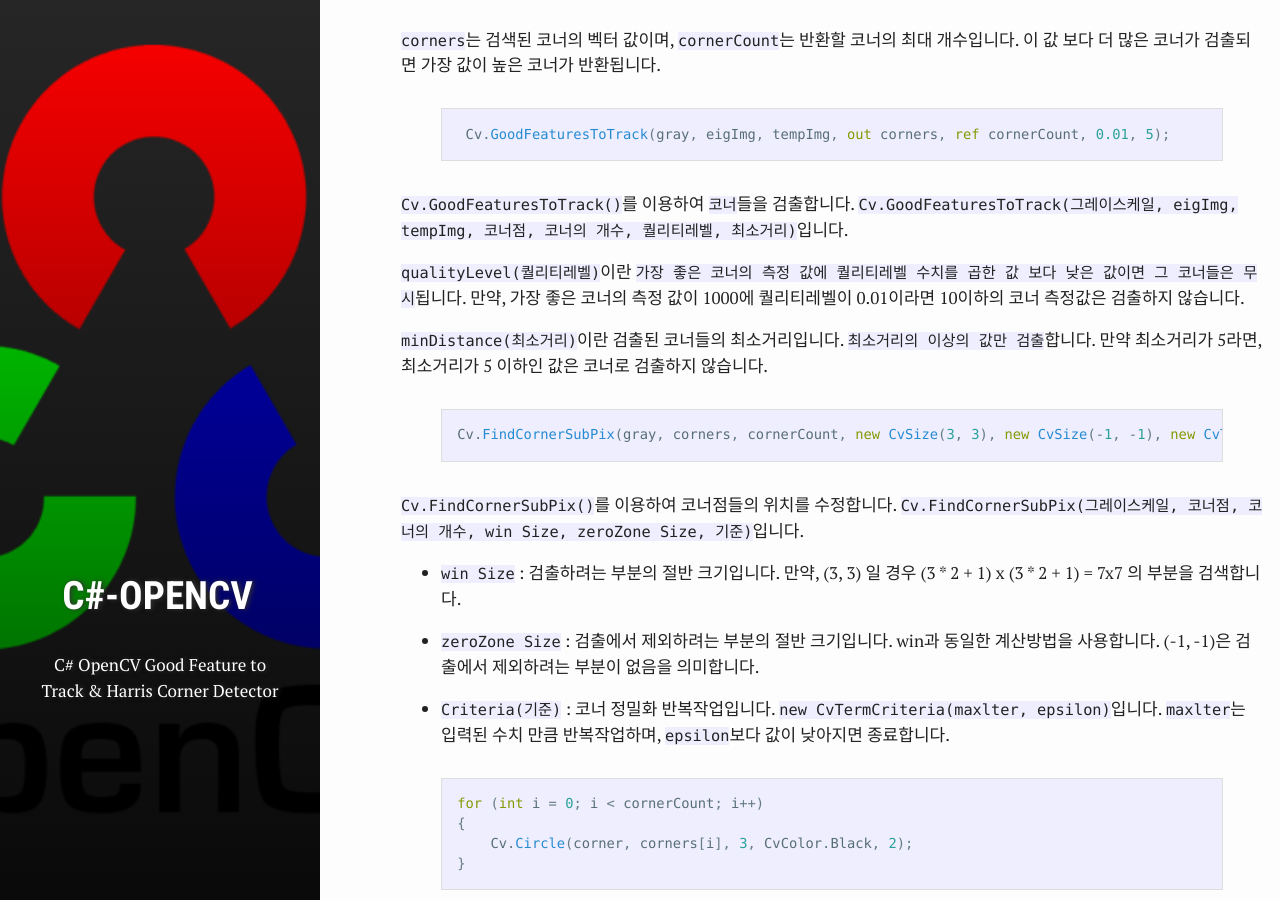
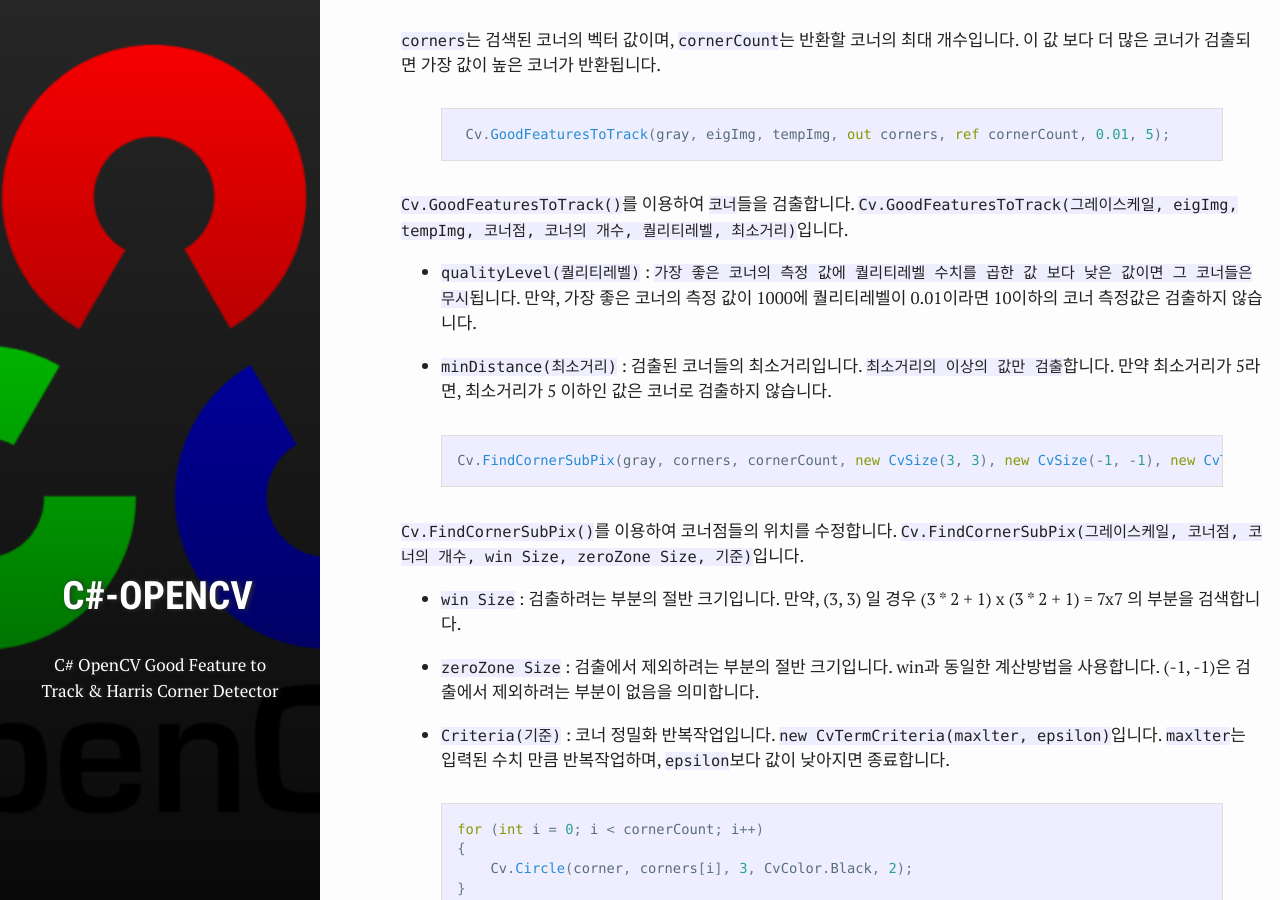
Before and after one commit to test076923/076923.github.io, a Jekyll site: the page built from _posts/2017-11-09-C#-opencv-21.md, in a window 1280 px wide and 900 px high, scrolled down 2841 px. Built offline with Jekyll 4.4.1, drawn with Linux system fonts in a browser that asks for light colours; comment, search, counter and statistics services are not loaded.

Commit message:
Update 2017-11-09-C#-opencv-21.md

```diff
--- a/_posts/2017-11-09-C#-opencv-21.md
+++ b/_posts/2017-11-09-C#-opencv-21.md
@@ -133,9 +133,9 @@ int cornerCount = 150;
 
 `Cv.GoodFeaturesToTrack()`를 이용하여 `코너`들을 검출합니다. `Cv.GoodFeaturesToTrack(그레이스케일, eigImg, tempImg, 코너점, 코너의 개수, 퀄리티레벨, 최소거리)`입니다.
 
-`qualityLevel(퀄리티레벨)`이란 `가장 좋은 코너의 측정 값에 퀄리티레벨 수치를 곱한 값 보다 낮은 값이면 그 코너들은 무시`됩니다. 만약, 가장 좋은 코너의 측정 값이 1000에 퀄리티레벨이 0.01이라면 10이하의 코너 측정값은 검출하지 않습니다.
+* `qualityLevel(퀄리티레벨)` : `가장 좋은 코너의 측정 값에 퀄리티레벨 수치를 곱한 값 보다 낮은 값이면 그 코너들은 무시`됩니다. 만약, 가장 좋은 코너의 측정 값이 1000에 퀄리티레벨이 0.01이라면 10이하의 코너 측정값은 검출하지 않습니다.
 
-`minDistance(최소거리)`이란 검출된 코너들의 최소거리입니다. `최소거리의 이상의 값만 검출`합니다. 만약 최소거리가 5라면, 최소거리가 5 이하인 값은 코너로 검출하지 않습니다.
+* `minDistance(최소거리)` : 검출된 코너들의 최소거리입니다. `최소거리의 이상의 값만 검출`합니다. 만약 최소거리가 5라면, 최소거리가 5 이하인 값은 코너로 검출하지 않습니다.
 
 {% highlight C# %}
 
```
